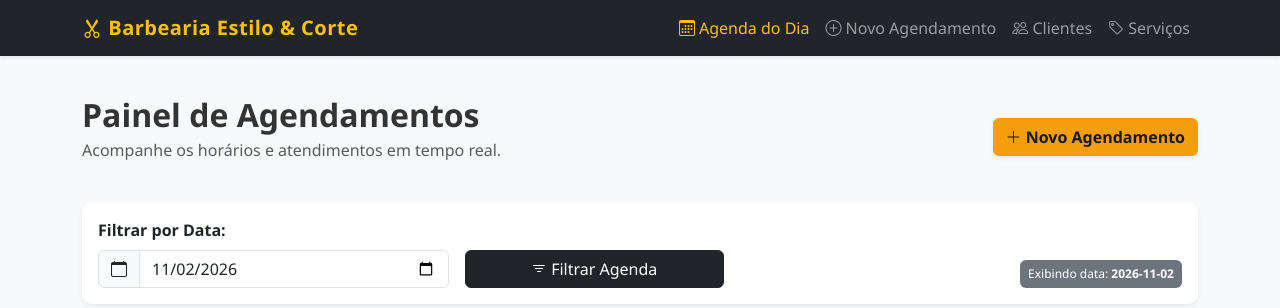
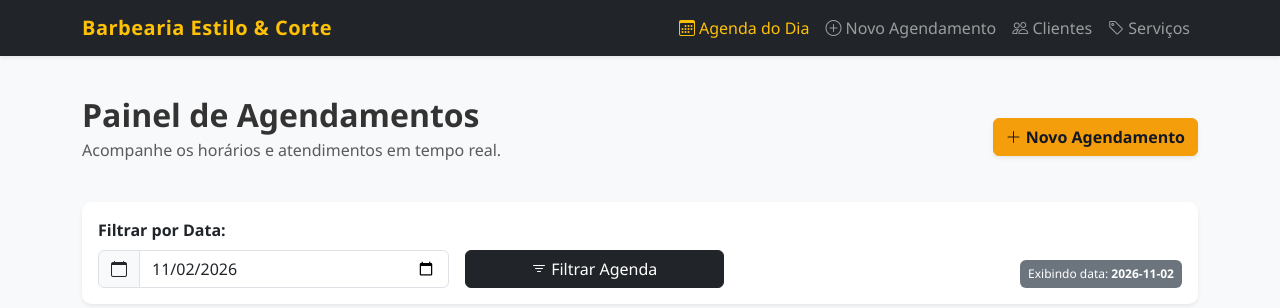
Before and after one commit to uluscaz-ifrn/barbearia-corte-e-estilo, a Flask app: page / in a window 1280 px wide. Shown: the top 308 px of the page. Run offline with Flask 3, Linux system fonts and the light colour scheme; data comes from the database, SQL or seed files in the repository.

Commit message:
Remoção de icone

```diff
--- a/templates/base.html
+++ b/templates/base.html
@@ -16,7 +16,7 @@
     <nav class="navbar navbar-expand-lg navbar-dark bg-dark shadow-sm">
         <div class="container">
             <a class="navbar-brand fw-bold text-warning" href="{{ url_for('index') }}">
-                <i class="bi bi-scissors"></i> Barbearia Estilo & Corte
+                Barbearia Estilo & Corte
             </a>
             <button class="navbar-toggler" type="button" data-bs-toggle="collapse" data-bs-target="#navContent">
                 <span class="navbar-toggler-icon"></span>
```
